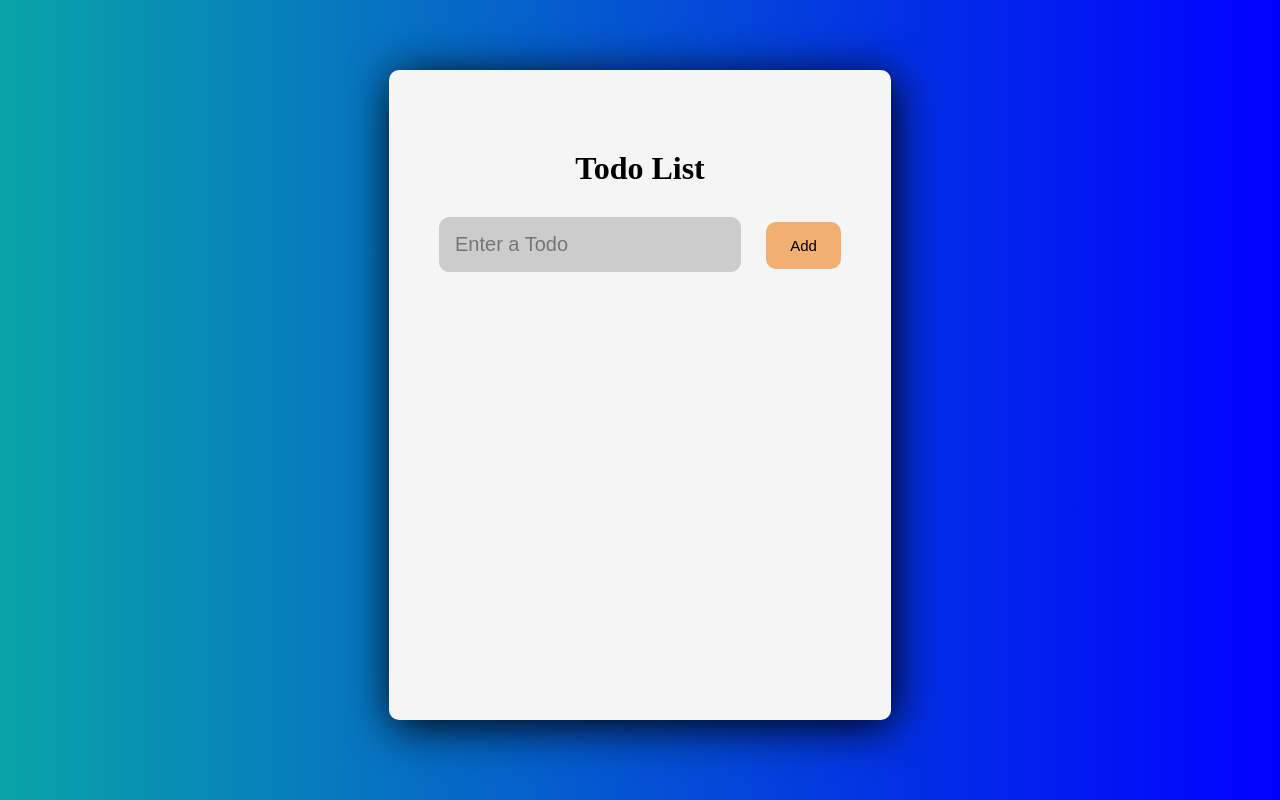
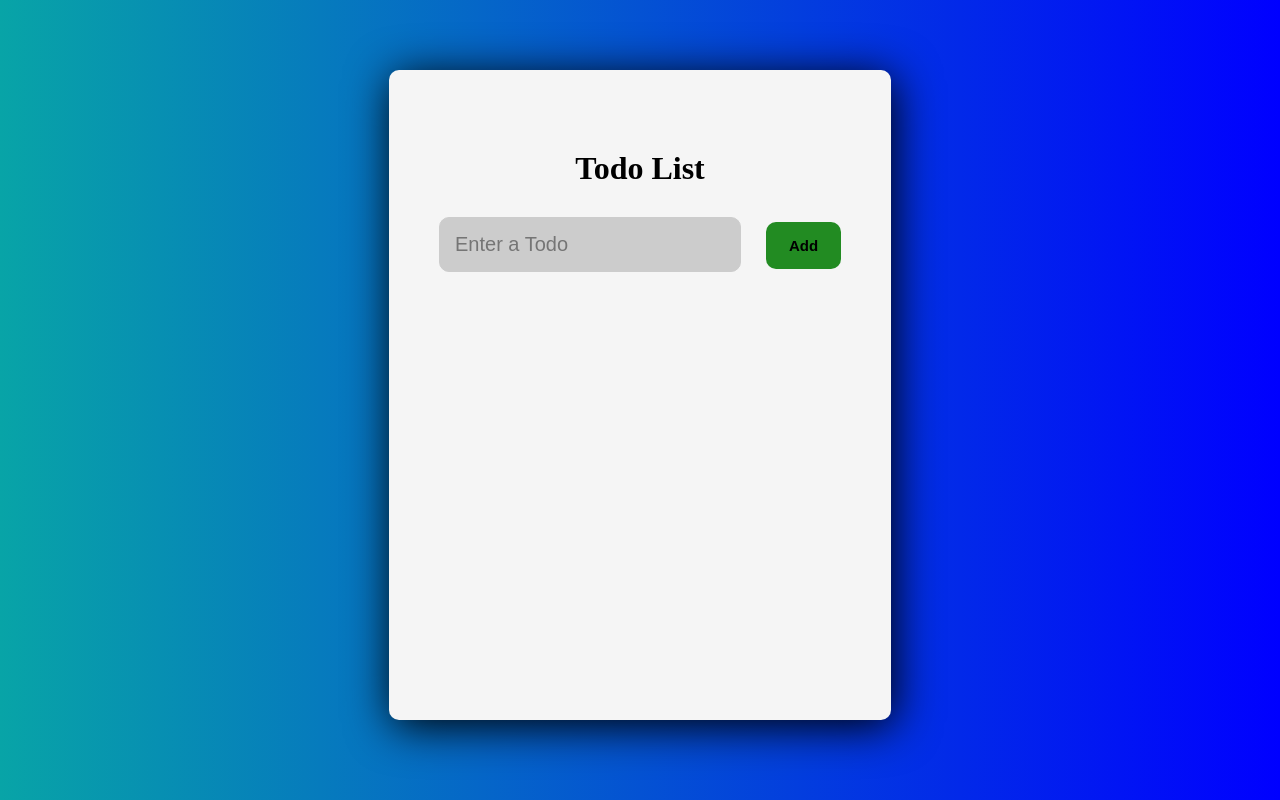
Before and after one commit to Jaco-Miras/todo-app, a React (Create React App) app: page / in a window 1280 px wide. Built offline with nearby package versions, Linux system fonts and the light colour scheme.

Commit message:
edit styling

```diff
--- a/src/App.css
+++ b/src/App.css
@@ -45,9 +45,10 @@
   width: 75px;
   padding: 15px 15px;
   font-size: 15px;
+  font-weight: bold;
   border-radius: 10px;
   border: 0;
-  background-color: #f1af71;
+  background-color: #228b22;
   cursor: pointer;
 }
 
--- a/src/components/Form.jsx
+++ b/src/components/Form.jsx
@@ -43,7 +43,7 @@ const Form = ({ input, setInput, todos, setTodos, editTodo, setEditTodo }) => {
         required
         onChange={onInputChange}
       />
-      <button className="add-button">{editTodo ? "OK" : "Add"}</button>
+      <button className="add-button">{editTodo ? "Update" : "Add"}</button>
     </form>
   );
 };
```
Also changed, not shown: 1 other file (tests, documents, lock files or other folders).
